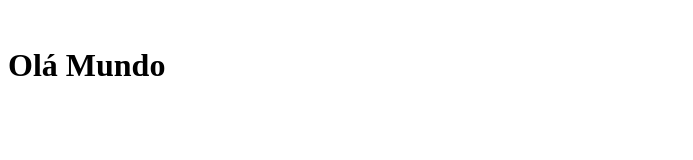
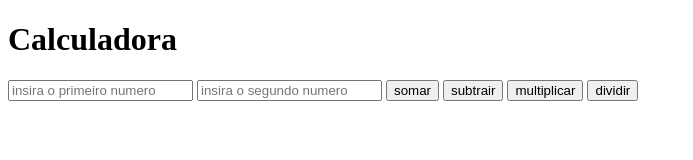
Before and after one commit to JeniferGomes07/Mobile01, a website: page www/index.html in a window 1280 px wide. Shown: the whole page, without its empty margins (0-693 px from the left). Drawn offline with Linux system fonts and the light colour scheme.

Commit message:
Alteração.

```diff
--- a/www/index.html
+++ b/www/index.html
@@ -8,10 +8,51 @@
 <link rel="stylesheet" href="components/loader.css">
 <link rel="stylesheet" href="css/style.css">
 <script>
+        var numero01,numero02,resultado
+
+        function somar (){
+            numero01 = parseInt (document.getElementById('numero01').value)
+            numero02 = parseInt (document.getElementById('numero02').value)
+
+            resultado = numero01+numero02
+
+            document.getElementById('visor').innerHTML=resultado
+        }
+        function subtracao (){
+            numero01 = parseInt (document.getElementById('numero01').value)
+            numero02 = parseInt (document.getElementById('numero02').value)
+
+            resultado = numero01-numero02
+
+            document.getElementById('visor').innerHTML=resultado
+        }
+        function multiplicacao (){
+            numero01 = parseInt (document.getElementById('numero01').value)
+            numero02 = parseInt (document.getElementById('numero02').value)
+
+            resultado = numero01*numero02
+
+            document.getElementById('visor').innerHTML=resultado
+        }
+        function divisao (){
+            numero01 = parseInt (document.getElementById('numero01').value)
+            numero02 = parseInt (document.getElementById('numero02').value)
+
+            resultado = numero01/numero02
+
+            document.getElementById('visor').innerHTML=resultado
+        }
 </script>
 </head>
 <body>
-	<br />
-    <h1> Olá Mundo<h1>
+<h1> Calculadora </h1>
+<h2 id="visor"></h2>
+
+<input type = "number" placeholder="insira o primeiro numero" id="numero01">
+<input type = "number" placeholder="insira o segundo numero" id="numero02">
+<input type= "button" value = "somar" onclick="somar ()">
+<input type= "button" value = "subtrair" onclick="subtracao()">
+<input type= "button" value = "multiplicar" onclick="multiplicacao()">
+<input type= "button" value = "dividir" onclick="divisao()">
 </body>
 </html>
```
Lines whose indentation alone changed are shown as unchanged.
